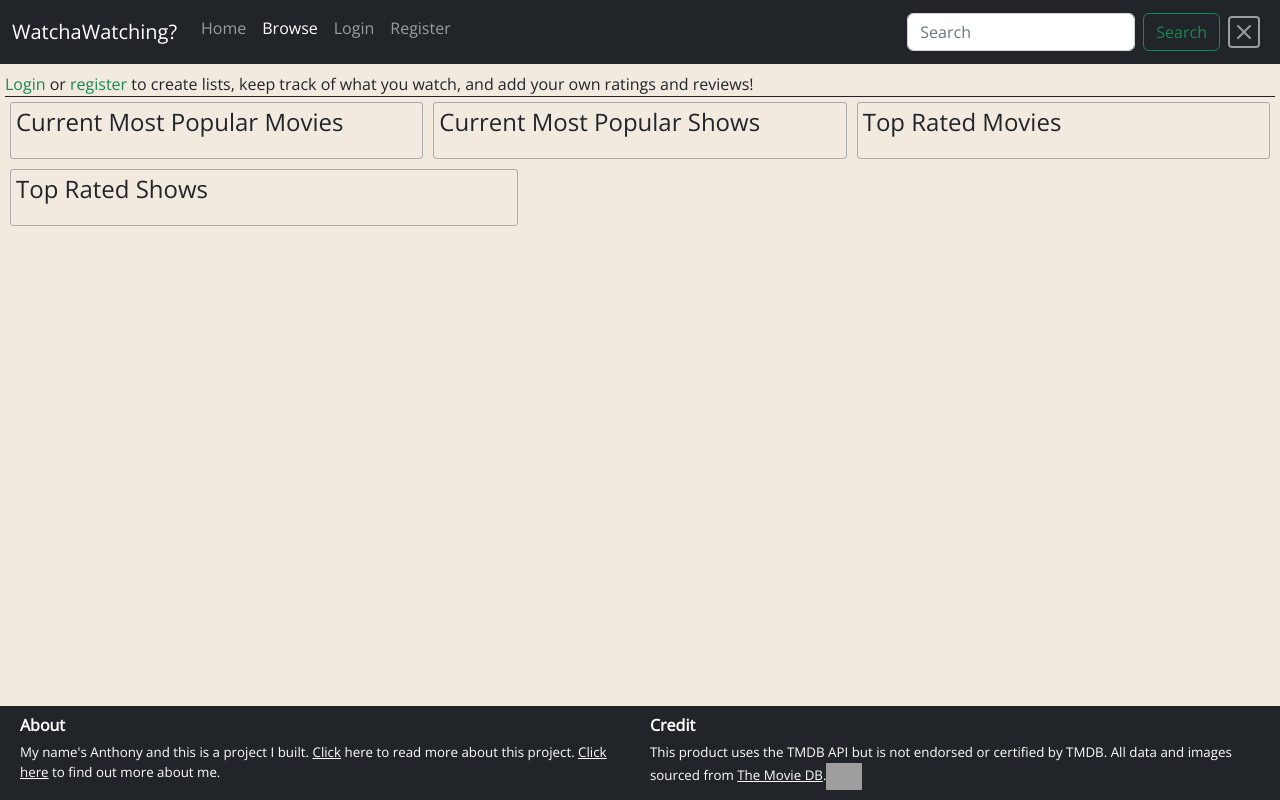
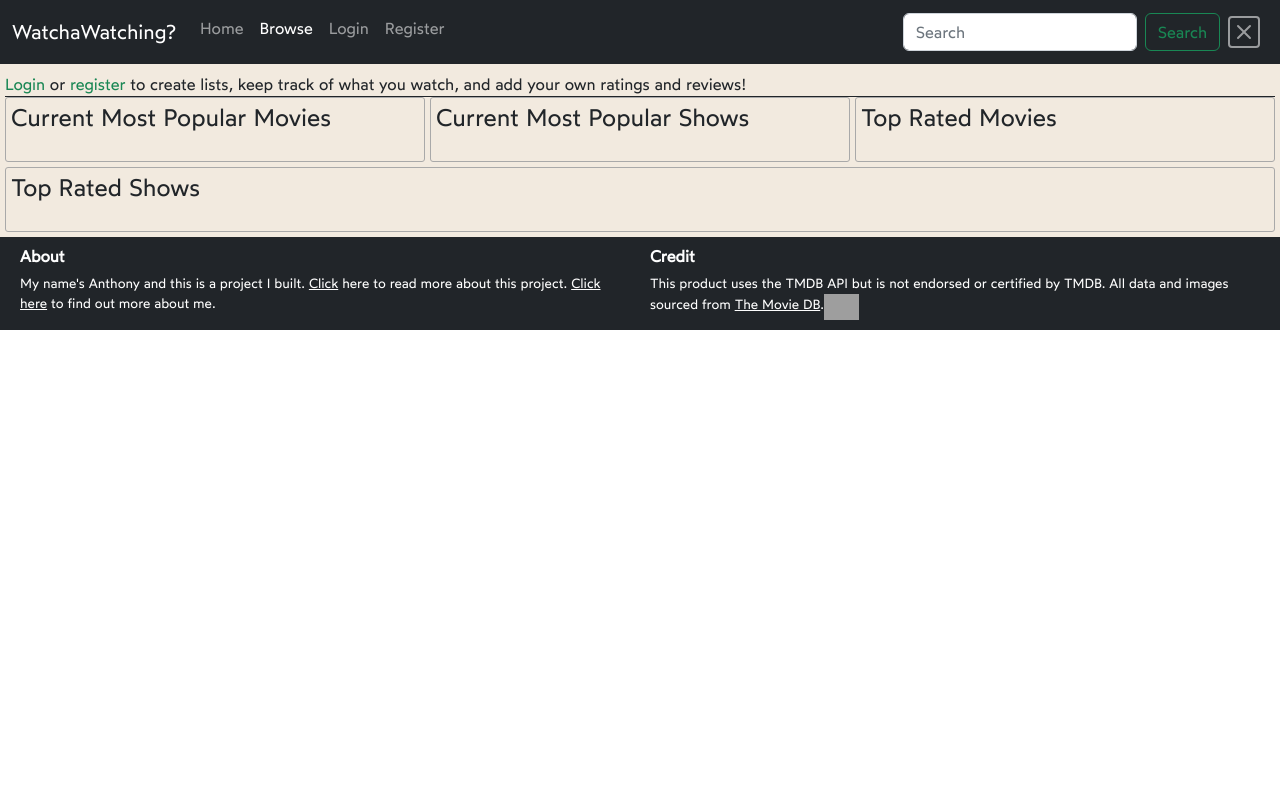
Before and after one commit to acpasnello/WhatchaWatching, a Django app: page /watching/browse in a window 1280 px wide. Run offline with Django 4.2, Linux system fonts and the light colour scheme; data that the repository does not hold is empty; grey boxes are pictures that could not be loaded.

Commit message:
Make Browse lists flex, update site font

```diff
--- a/watching/static/watching/styles.css
+++ b/watching/static/watching/styles.css
@@ -1,12 +1,15 @@
-html, body {
-  height: 100%;
+@font-face {
+  font-family: "Wotfard";
+  src: url("wotfard-regular-webfont.ttf") format("truetype");
 }
+
 body {
-  font-family: 'Open Sans', sans-serif;
+  font-family: Wotfard, 'Open Sans', sans-serif;
   display: flex;
   flex-direction:column;
   gap: 0px;
 }
+
 .bodyblock {
   padding: 5px;
   padding-top: 4.5em;
@@ -41,17 +44,21 @@ body {
   display: flex;
   flex-wrap: wrap;
   align-content: flex-start;
+  gap: 5px;
 }
 
 .listblock {
-  display: inline-block;
-  max-width: 40%;
-  margin: 5px;
   padding: 5px;
   border: 1px solid #A9A9A9;
   border-radius: 3px;
-  position: relative;
-  flex: 25%;
+  flex: 1 1 330px;
+  display: flex;
+  flex-direction: column;
+}
+
+.listblock ol > li > a {
+  /* display: flex;
+  flex-direction: row; */
 }
 
 .detailsPoster {
```
Also changed, not shown: watching/static/watching/wotfard-regular-webfont.ttf (added).
